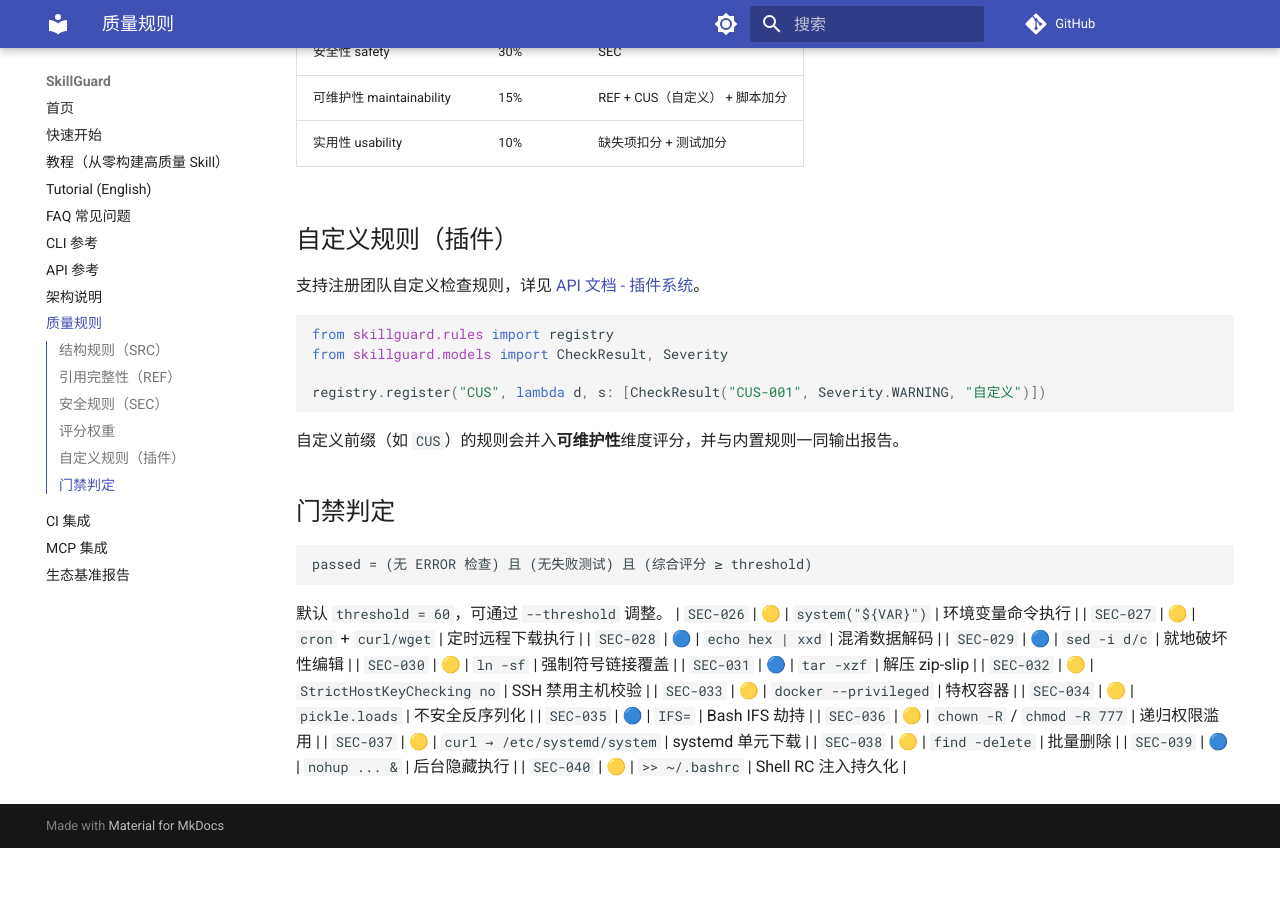
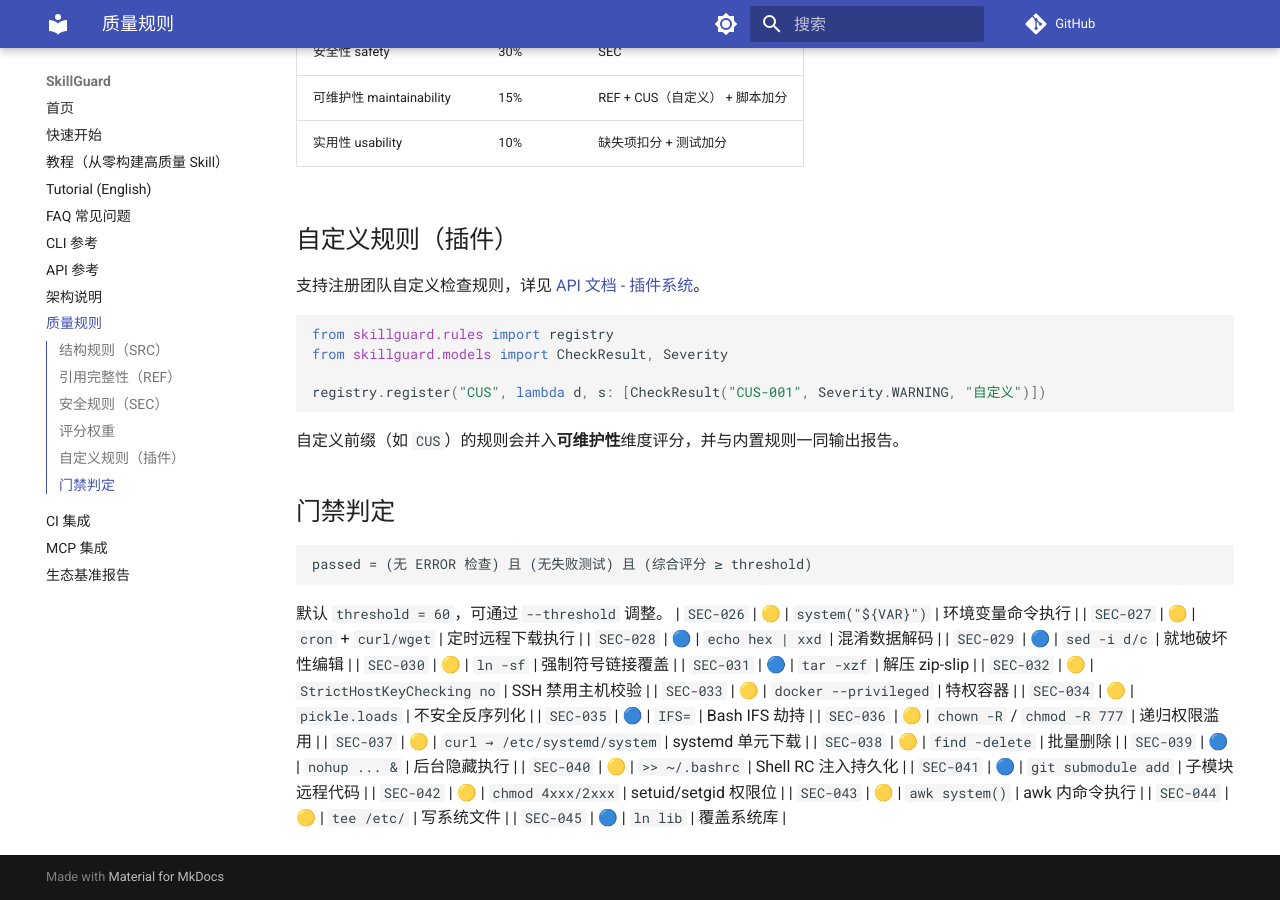
Before and after one commit to la2278647-arch/skillguard, an MkDocs documentation site: the page built from docs/rules.md, in a window 1280 px wide and 900 px high, scrolled down 2343 px. Built offline with MkDocs 1.6.1 and Material for MkDocs 9.7.7, drawn with Linux system fonts in a browser that asks for light colours; comment, search, counter and statistics services are not loaded; before the commit the page ends 3191 px from its top, so only the background shows below that.

Commit message:
docs: sync rule count to 45 + rules.md SEC-041..045

```diff
--- a/docs/rules.md
+++ b/docs/rules.md
@@ -95,3 +95,8 @@ passed = (无 ERROR 检查) 且 (无失败测试) 且 (综合评分 ≥ threshol
 | `SEC-038` | 🟡 | `find -delete` | 批量删除 |
 | `SEC-039` | 🔵 | `nohup ... &` | 后台隐藏执行 |
 | `SEC-040` | 🟡 | `>> ~/.bashrc` | Shell RC 注入持久化 |
+| `SEC-041` | 🔵 | `git submodule add` | 子模块远程代码 |
+| `SEC-042` | 🟡 | `chmod 4xxx/2xxx` | setuid/setgid 权限位 |
+| `SEC-043` | 🟡 | `awk system()` | awk 内命令执行 |
+| `SEC-044` | 🟡 | `tee /etc/` | 写系统文件 |
+| `SEC-045` | 🔵 | `ln lib` | 覆盖系统库 |
```
Also changed, not shown: README.en.md (+1 -1 lines), README.md (+1 -1 lines).
